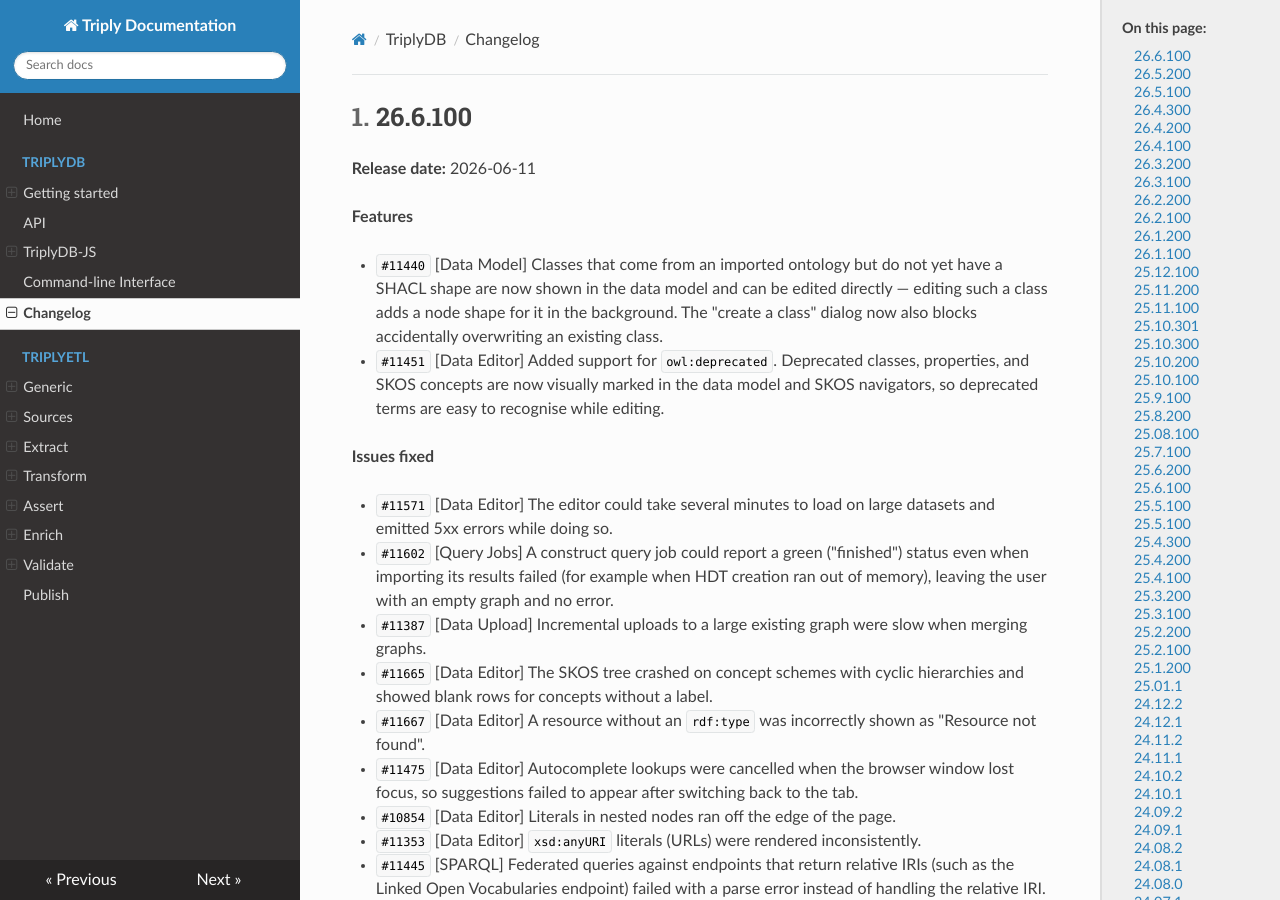
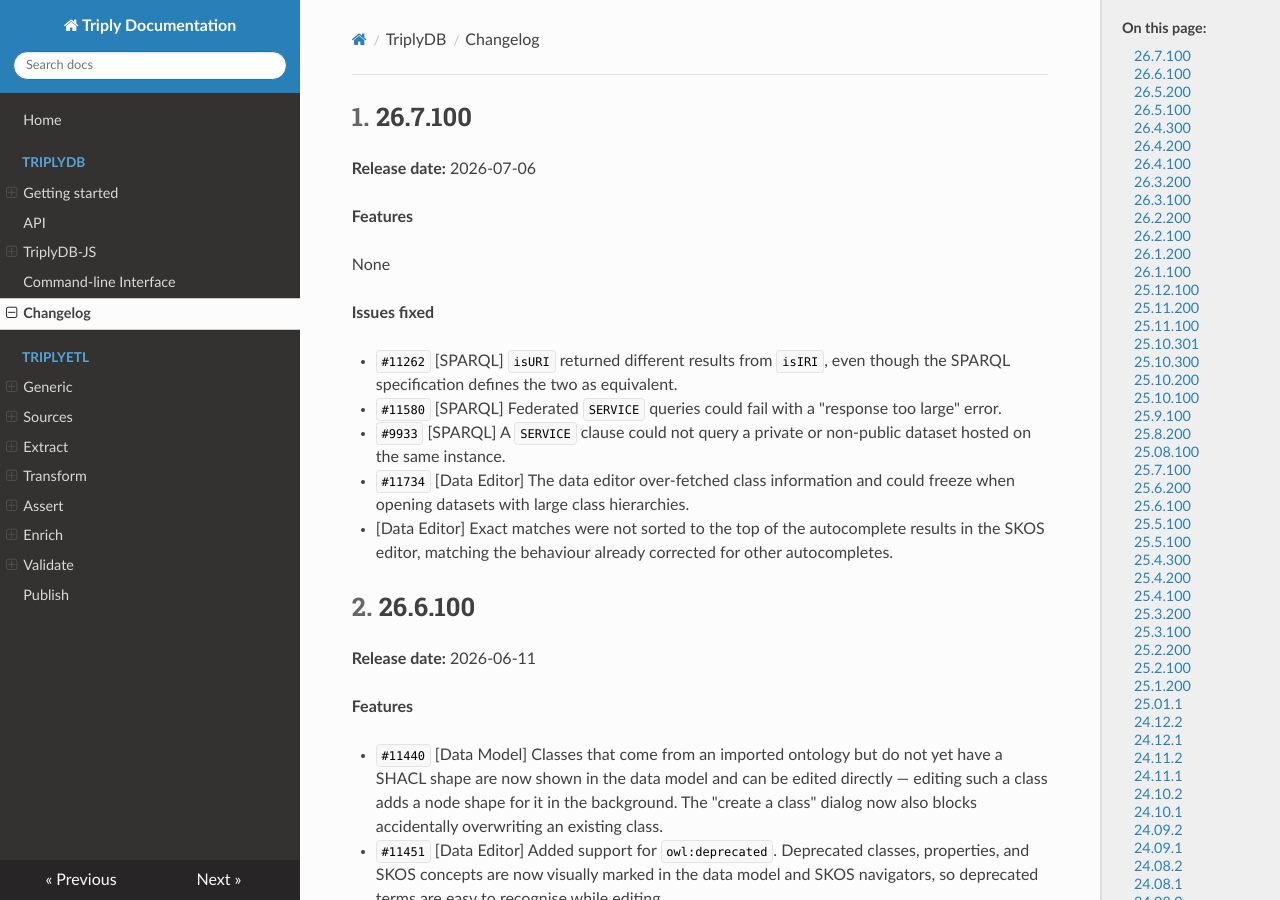
Before and after one commit to TriplyDB/Documentation, an MkDocs documentation site: the page built from docs/triplydb-changelog/index.md, in a window 1280 px wide and 900 px high. Built offline with MkDocs 1.6.1, drawn with Linux system fonts in a browser that asks for light colours.

Commit message:
updated changelog

```diff
--- a/docs/triplydb-changelog/index.md
+++ b/docs/triplydb-changelog/index.md
@@ -4,6 +4,24 @@
 ---
 
 [TOC]
+
+
+## 26.7.100 {#26.7.100}
+
+**Release date:** 2026-07-06
+
+
+**Features**
+
+None
+
+**Issues fixed**
+
+- `#11262` [SPARQL] `isURI` returned different results from `isIRI`, even though the SPARQL specification defines the two as equivalent.
+- `#11580` [SPARQL] Federated `SERVICE` queries could fail with a "response too large" error.
+- `#9933` [SPARQL] A `SERVICE` clause could not query a private or non-public dataset hosted on the same instance.
+- `#11734` [Data Editor] The data editor over-fetched class information and could freeze when opening datasets with large class hierarchies.
+- [Data Editor] Exact matches were not sorted to the top of the autocomplete results in the SKOS editor, matching the behaviour already corrected for other autocompletes.
 
 
 ## 26.6.100 {#26.6.100}
```
Also changed, not shown: docs/triplydb-technical-changelog/index.md (+8 -0 lines), 1 other file.
